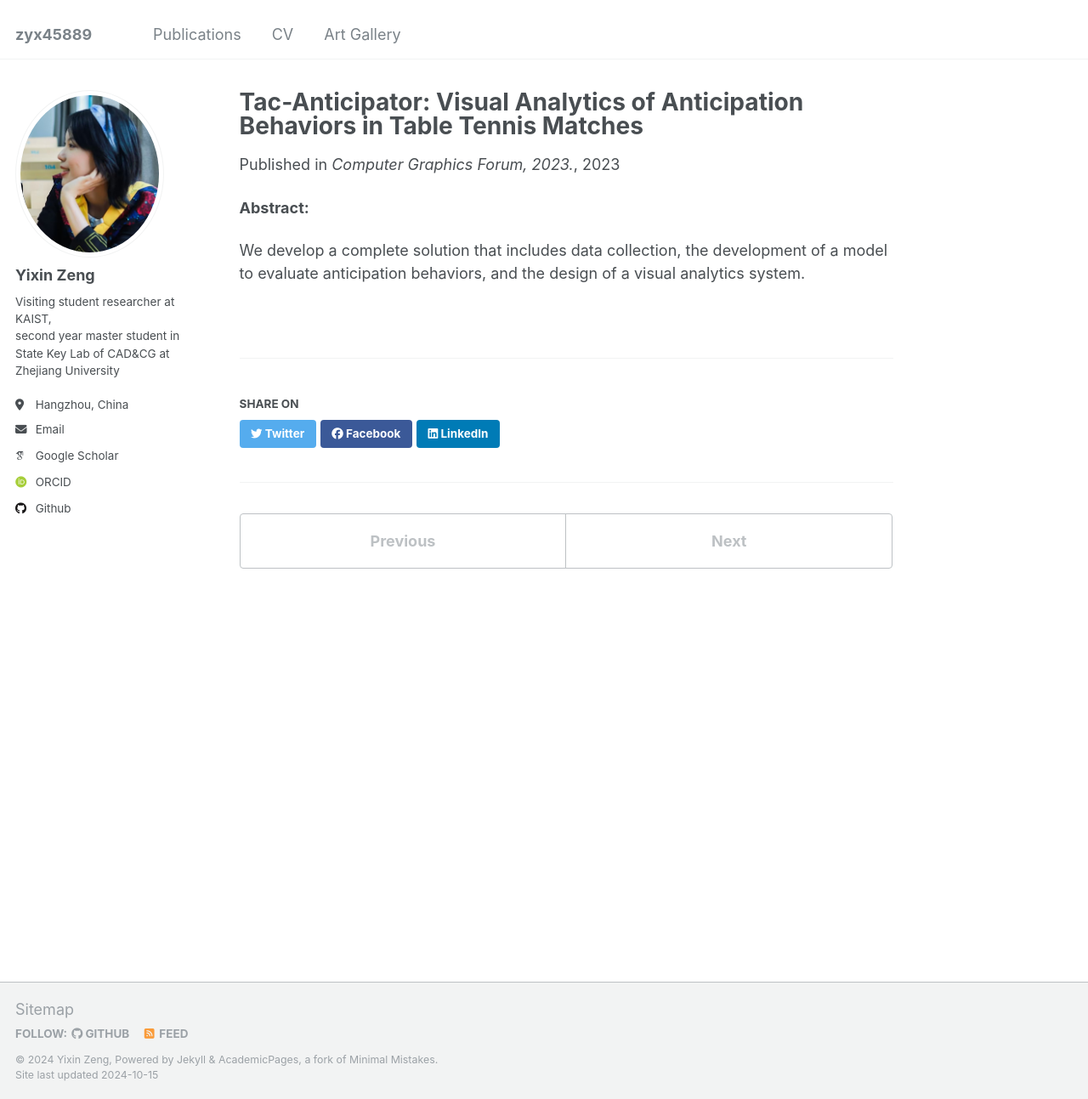
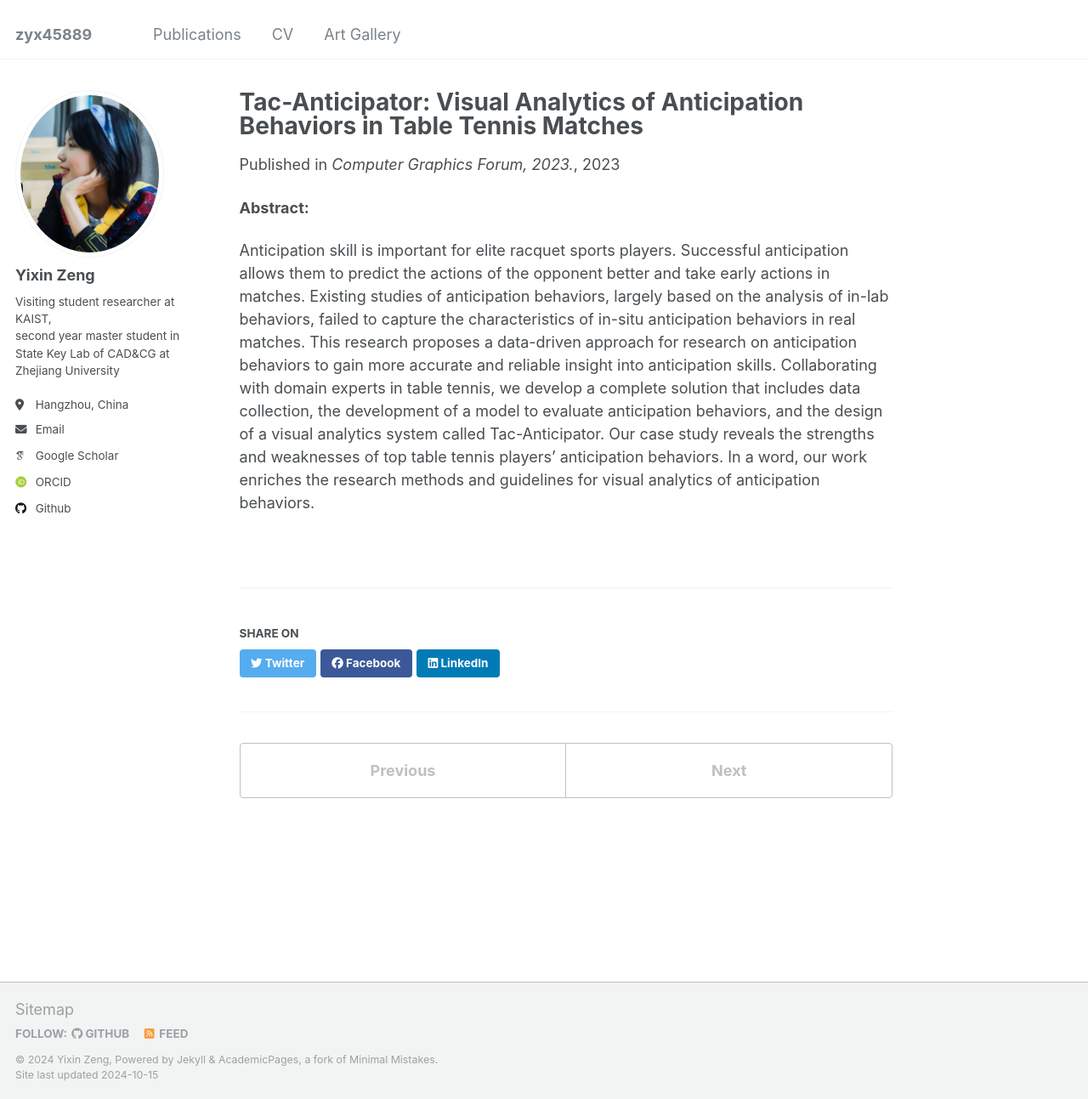
Before and after one commit to zyx45889/zyx45889.github.io, a Jekyll site: the page built from _publications/tac_anticipator.md, in a window 1280 px wide and 1293 px high. Shown: the whole window at 85% size. Built offline with Jekyll 4.4.1, drawn with Linux system fonts in a browser that asks for light colours; some web fonts are replaced; a file with an impossible date is left out.

Commit message:
Update tac_anticipator.md

```diff
--- a/_publications/tac_anticipator.md
+++ b/_publications/tac_anticipator.md
@@ -13,4 +13,4 @@
 
 <b>Abstract:</b>
 
-We develop a complete solution that includes data collection, the development of a model to evaluate anticipation behaviors, and the design of a visual analytics system.
+Anticipation skill is important for elite racquet sports players. Successful anticipation allows them to predict the actions of the opponent better and take early actions in matches. Existing studies of anticipation behaviors, largely based on the analysis of in-lab behaviors, failed to capture the characteristics of in-situ anticipation behaviors in real matches. This research proposes a data-driven approach for research on anticipation behaviors to gain more accurate and reliable insight into anticipation skills. Collaborating with domain experts in table tennis, we develop a complete solution that includes data collection, the development of a model to evaluate anticipation behaviors, and the design of a visual analytics system called Tac-Anticipator. Our case study reveals the strengths and weaknesses of top table tennis players' anticipation behaviors. In a word, our work enriches the research methods and guidelines for visual analytics of anticipation behaviors.
```
